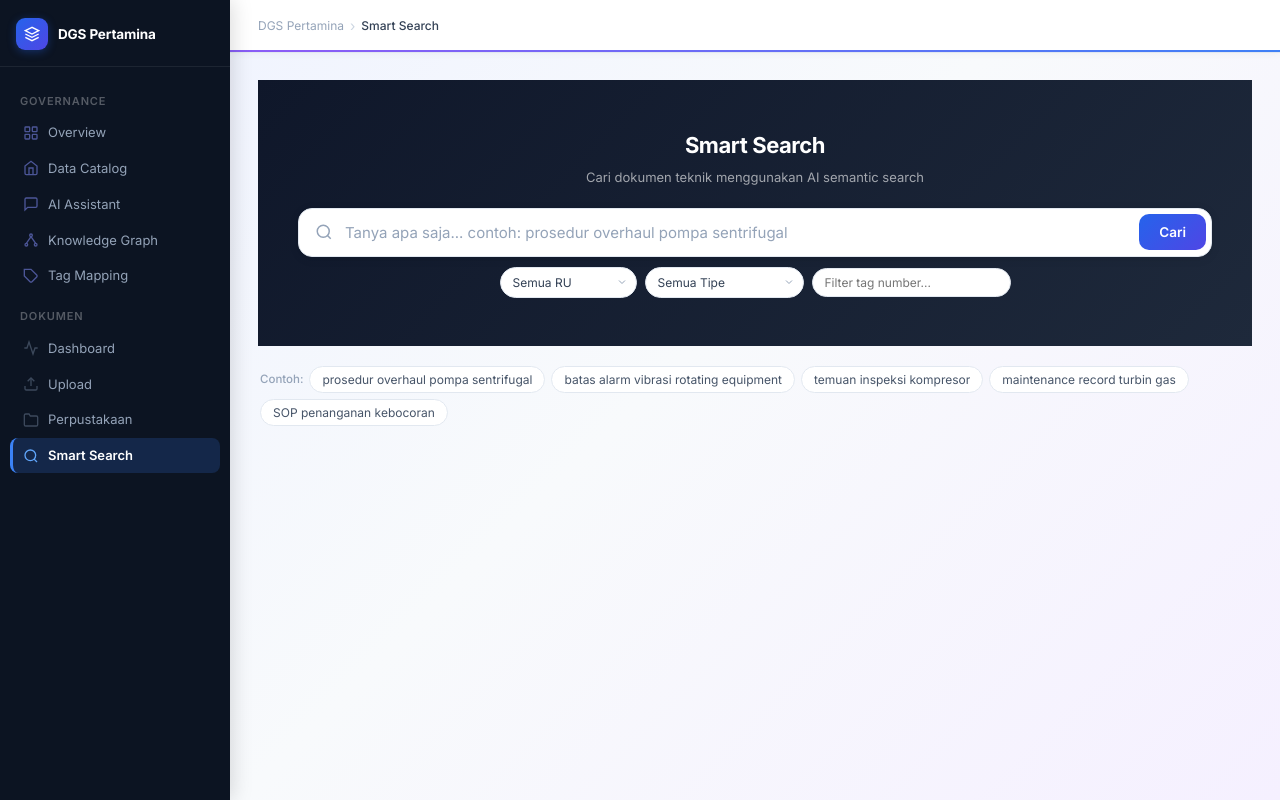
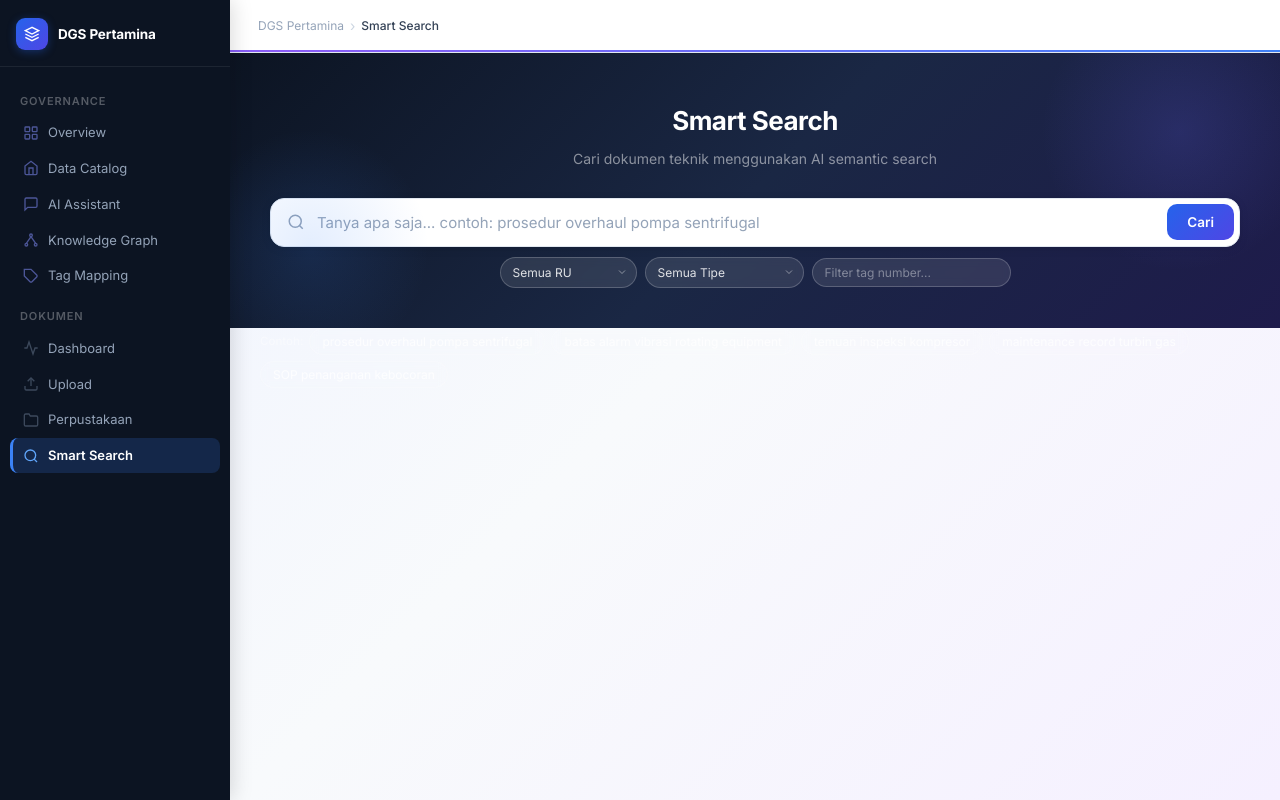
Before and after one commit to adnannasution/datagovernance, a FastAPI app: page /search in a window 1280 px wide. Run offline with FastAPI, Linux system fonts and the light colour scheme; some libraries are stand-ins or nearby versions.

Commit message:
Polish UI redesign: full-bleed hero, dark glass pills, upload full-body (#61)
- Search hero: full-bleed with radial gradient decorations, richer dark gradient
- Example query chips: dark glass style matching hero background
- Filter pills: dark glass with white text on dark hero
- Upload page: full-bleed (margin -1.5rem), no card border/shadow
- Upload left: richer gradient + radial decoration
- Search results area: proper padding wrapper below hero

https://claude.ai/code/session_014htj8mcsK8qQ5oMrrScuSb

Co-authored-by: Claude <noreply@anthropic.com>

```diff
--- a/static/css/style.css
+++ b/static/css/style.css
@@ -855,13 +855,14 @@ body {
 ═══════════════════════════════════════════ */
 .upload-page {
   max-width: none;
+  margin: -1.5rem;
 }
 
 .upload-card {
   background: #ffffff;
-  border: 1px solid #e2e8f0;
-  border-radius: 16px;
-  box-shadow: 0 4px 24px rgba(0,0,0,0.06), 0 1px 4px rgba(0,0,0,0.04);
+  border: none;
+  border-radius: 0;
+  box-shadow: none;
   overflow: hidden;
 }
 
@@ -872,11 +873,21 @@ body {
 }
 
 .upload-left {
-  padding: 1.75rem;
-  background: linear-gradient(160deg, #0f172a 0%, #1e293b 100%);
+  padding: 2rem 1.75rem;
+  background: linear-gradient(160deg, #0c1422 0%, #1a2744 55%, #1e1b4b 100%);
   display: flex;
   flex-direction: column;
   gap: 1rem;
+  position: relative;
+  overflow: hidden;
+}
+.upload-left::before {
+  content: '';
+  position: absolute;
+  top: -80px; right: -60px;
+  width: 260px; height: 260px;
+  background: radial-gradient(circle, rgba(99,102,241,0.15) 0%, transparent 70%);
+  pointer-events: none;
 }
 
 .upload-left-label {
@@ -1275,25 +1286,43 @@ body {
 
 /* Hero search area */
 .search-hero {
-  background: linear-gradient(135deg, #0f172a 0%, #1e293b 100%);
+  background: linear-gradient(135deg, #0c1422 0%, #1a2744 50%, #1e1b4b 100%);
   text-align: center;
-  padding: 3rem 2.5rem;
-  margin-bottom: 1.25rem;
+  padding: 3rem 2.5rem 2.5rem;
+  margin: -1.75rem -1.75rem 0;
   color: white;
+  position: relative;
+  overflow: hidden;
+}
+.search-hero::before {
+  content: '';
+  position: absolute;
+  top: -60px; right: -40px;
+  width: 280px; height: 280px;
+  background: radial-gradient(circle, rgba(99,102,241,0.18) 0%, transparent 70%);
+  pointer-events: none;
+}
+.search-hero::after {
+  content: '';
+  position: absolute;
+  bottom: -40px; left: -40px;
+  width: 240px; height: 240px;
+  background: radial-gradient(circle, rgba(59,130,246,0.14) 0%, transparent 70%);
+  pointer-events: none;
 }
 
 .search-hero-title {
-  font-size: 22px;
+  font-size: 26px;
   font-weight: 700;
   color: #ffffff;
   letter-spacing: -0.02em;
-  margin-bottom: 4px;
+  margin-bottom: 6px;
 }
 
 .search-hero-sub {
-  font-size: 13px;
-  color: rgba(255,255,255,0.6);
-  margin-bottom: 1.25rem;
+  font-size: 14px;
+  color: rgba(255,255,255,0.5);
+  margin-bottom: 1.75rem;
 }
 
 .search-bar-wrap {
@@ -1369,28 +1398,32 @@ body {
 .filter-pill-wrap select,
 .filter-pill-wrap input {
   padding: 6px 28px 6px 12px;
-  border: 1.5px solid #e2e8f0;
+  border: 1.5px solid rgba(255,255,255,0.2);
   border-radius: 20px;
-  background: #ffffff;
+  background: rgba(255,255,255,0.1);
   font-size: 12px;
-  color: #334155;
+  color: rgba(255,255,255,0.85);
   font-family: inherit;
   appearance: none;
   -webkit-appearance: none;
   cursor: pointer;
-  transition: border-color 0.15s, box-shadow 0.15s;
+  transition: border-color 0.15s, box-shadow 0.15s, background 0.15s;
   white-space: nowrap;
+  backdrop-filter: blur(4px);
   min-width: 120px;
 }
 .filter-pill-wrap input {
   padding-right: 12px;
   min-width: 150px;
 }
+.filter-pill-wrap input::placeholder { color: rgba(255,255,255,0.4); }
+.filter-pill-wrap select option { background: #1e293b; color: #e2e8f0; }
 .filter-pill-wrap select:focus,
 .filter-pill-wrap input:focus {
   outline: none;
-  border-color: #2563eb;
-  box-shadow: 0 0 0 3px rgba(37,99,235,0.08);
+  border-color: #60a5fa;
+  box-shadow: 0 0 0 3px rgba(96,165,250,0.15);
+  background: rgba(255,255,255,0.15);
 }
 .filter-chevron {
   position: absolute;
@@ -1398,7 +1431,7 @@ body {
   top: 50%;
   transform: translateY(-50%);
   width: 12px; height: 12px;
-  stroke: #94a3b8; fill: none; stroke-width: 2;
+  stroke: rgba(255,255,255,0.45); fill: none; stroke-width: 2;
   pointer-events: none;
 }
 
@@ -1408,12 +1441,14 @@ body {
   align-items: center;
   gap: 6px;
   flex-wrap: wrap;
-  margin-bottom: 1.25rem;
+  margin-bottom: 0;
   padding: 0 2px;
+  position: relative;
+  z-index: 1;
 }
 .eq-label {
   font-size: 11.5px;
-  color: #94a3b8;
+  color: rgba(255,255,255,0.4);
   font-weight: 500;
   white-space: nowrap;
 }
@@ -1421,21 +1456,26 @@ body {
   font-size: 12px;
   padding: 5px 12px;
   border-radius: 20px;
-  border: 1.5px solid #e2e8f0;
-  background: #ffffff;
-  color: #475569;
+  border: 1.5px solid rgba(255,255,255,0.18);
+  background: rgba(255,255,255,0.08);
+  color: rgba(255,255,255,0.75);
   cursor: pointer;
-  transition: background 0.15s, color 0.15s, border-color 0.15s, box-shadow 0.15s, transform 0.1s;
+  transition: background 0.15s, color 0.15s, border-color 0.15s, transform 0.1s;
   font-family: inherit;
+  backdrop-filter: blur(4px);
 }
 .eq-btn:hover {
-  background: #eff6ff;
-  color: #2563eb;
-  border-color: #bfdbfe;
-  box-shadow: 0 1px 4px rgba(37,99,235,0.1);
+  background: rgba(255,255,255,0.16);
+  color: #ffffff;
+  border-color: rgba(255,255,255,0.35);
   transform: translateY(-1px);
 }
 .eq-btn:active { transform: scale(0.97); }
+
+/* Results area padding below hero */
+.search-results-area {
+  padding: 1.5rem 0;
+}
 
 /* Search status */
 .search-status {
--- a/templates/search.html
+++ b/templates/search.html
@@ -52,6 +52,7 @@
     {% endfor %}
   </div>
 
+  <div class="search-results-area">
     <div id="search-status" class="search-status hidden"></div>
 
     <!-- Tab buttons (hidden until search fires) -->
@@ -66,6 +67,7 @@
 
     <div id="results-doc" class="results-panel"></div>
     <div id="results-graph" class="results-panel hidden"></div>
+  </div>
 </div>
 
 <style>
```
Lines whose indentation alone changed are shown as unchanged.
